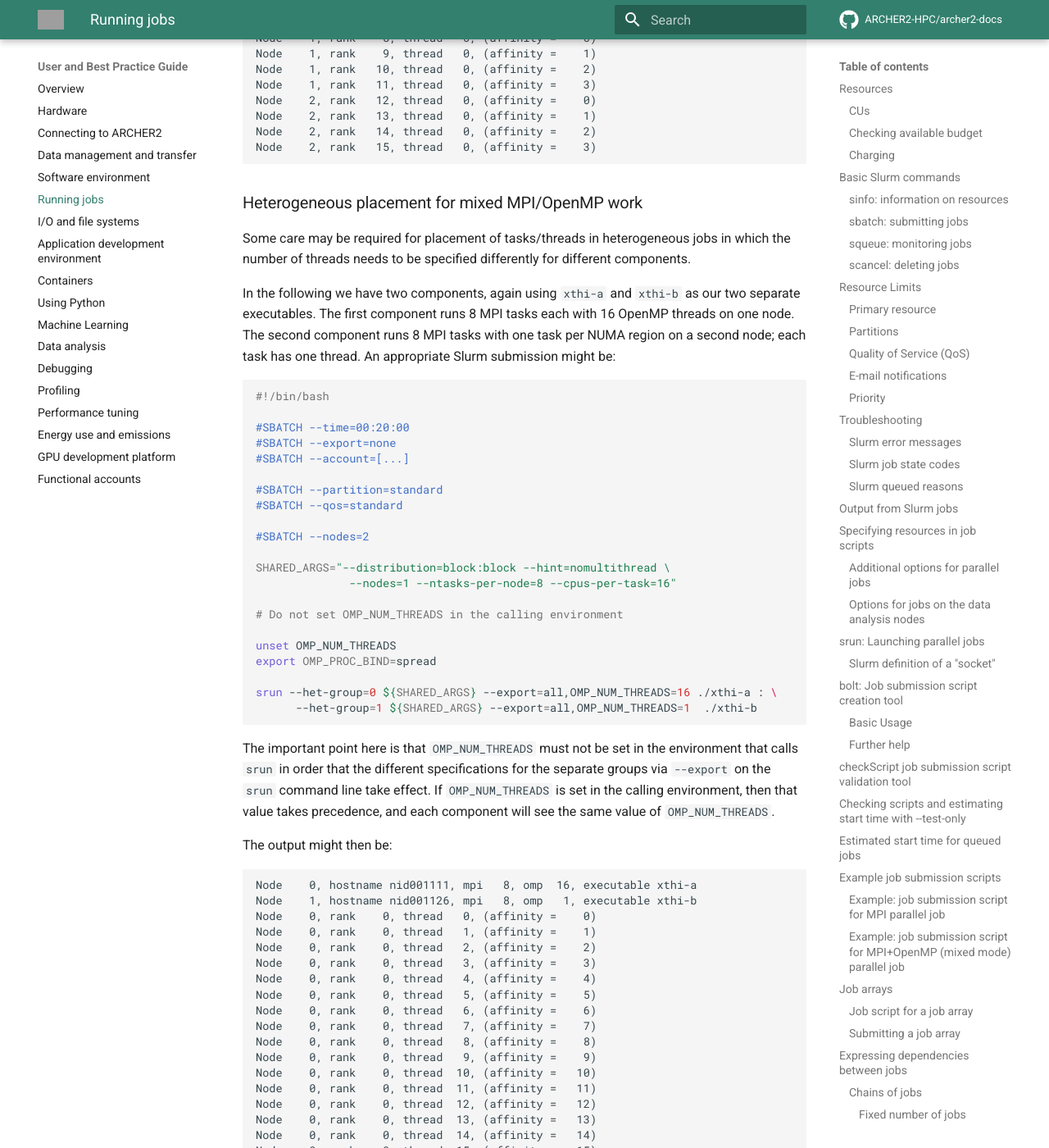
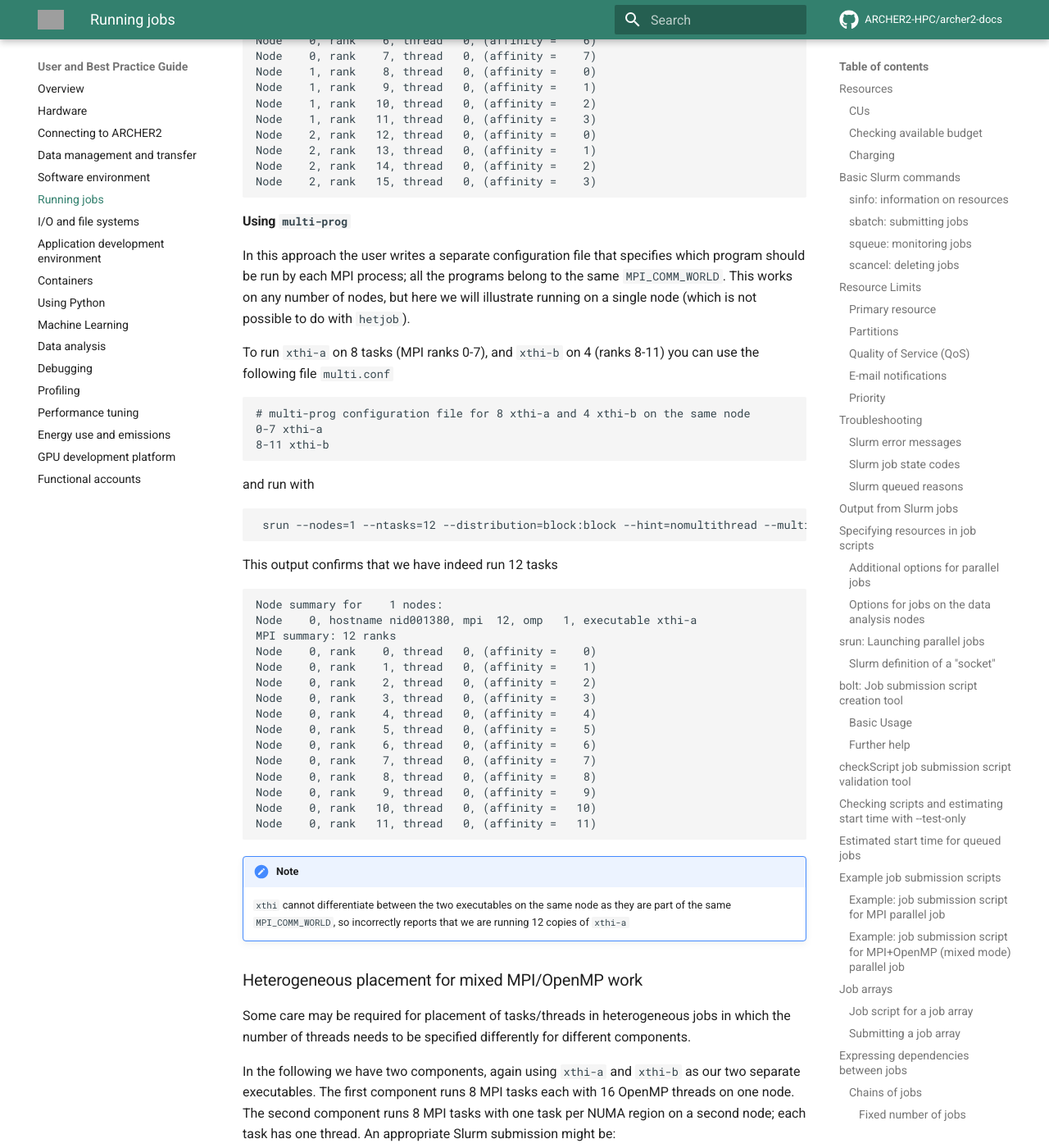
Before and after one commit to ARCHER2-HPC/archer2-docs, an MkDocs documentation site: the page built from docs/user-guide/scheduler.md, in a window 1280 px wide and 1400 px high, scrolled down 46956 px. Shown: the whole window at 82% size. Built offline with MkDocs 1.6.1 and Material for MkDocs 9.7.7, drawn with Linux system fonts in a browser that asks for light colours; comment, search, counter and statistics services are not loaded; some of the changed text lies outside the part shown; grey boxes are pictures that could not be loaded.

Commit message:
Added multi-prog section

`````diff
--- a/docs/user-guide/scheduler.md
+++ b/docs/user-guide/scheduler.md
@@ -2099,6 +2099,8 @@ export MPICH_SINGLE_HOST_ENABLED=0
 
 ### Heterogeneous jobs for a shared `MPI_COM_WORLD`
 
+#### Using `hetjob`
+
 !!! note
     The directive `SBATCH hetjob` can no longer be used for jobs requiring
     a shared `MPI_COMM_WORLD`
@@ -2106,7 +2108,7 @@ export MPICH_SINGLE_HOST_ENABLED=0
 !!! note
     In this approach, each `hetjob` component must be on its own set of nodes.
     You cannot use this approach to place different `hetjob` components on
-    the same node.
+    the same node. For multiple jobs on the same node see `multi-prog` below.
 
 If two or more heterogeneous components need to share a unique
 `MPI_COMM_WORLD`, a single `srun` invocation with the different
@@ -2163,6 +2165,47 @@ Node    2, rank   14, thread   0, (affinity =    2)
 Node    2, rank   15, thread   0, (affinity =    3)
 
 ```
+
+#### Using `multi-prog`
+
+In this approach the user writes a separate configuration file that
+specifies which program should be run by each MPI process; all the
+programs belong to the same `MPI_COMM_WORLD`. This works on any number
+of nodes, but here we will illustrate running on a single node (which
+is not possible to do with `hetjob`).
+
+To run `xthi-a` on 8 tasks (MPI ranks 0-7), and `xthi-b` on 4 (ranks
+8-11) you can use the following file `multi.conf`
+
+````
+# multi-prog configuration file for 8 xthi-a and 4 xthi-b on the same node
+0-7 xthi-a
+8-11 xthi-b
+````
+and run with
+````
+ srun --nodes=1 --ntasks=12 --distribution=block:block --hint=nomultithread --multi-prog ./multi.conf
+````
+This output confirms that we have indeed run 12 tasks
+````
+Node summary for    1 nodes:
+Node    0, hostname nid001380, mpi  12, omp   1, executable xthi-a
+MPI summary: 12 ranks
+Node    0, rank    0, thread   0, (affinity =    0)
+Node    0, rank    1, thread   0, (affinity =    1)
+Node    0, rank    2, thread   0, (affinity =    2)
+Node    0, rank    3, thread   0, (affinity =    3)
+Node    0, rank    4, thread   0, (affinity =    4)
+Node    0, rank    5, thread   0, (affinity =    5)
+Node    0, rank    6, thread   0, (affinity =    6)
+Node    0, rank    7, thread   0, (affinity =    7)
+Node    0, rank    8, thread   0, (affinity =    8)
+Node    0, rank    9, thread   0, (affinity =    9)
+Node    0, rank   10, thread   0, (affinity =   10)
+Node    0, rank   11, thread   0, (affinity =   11)
+````
+!!! note
+    `xthi` cannot differentiate between the two executables on the same node as they are part of the same `MPI_COMM_WORLD`, so incorrectly reports that we are running 12 copies of `xthi-a`
 
 ### Heterogeneous placement for mixed MPI/OpenMP work
 
`````
